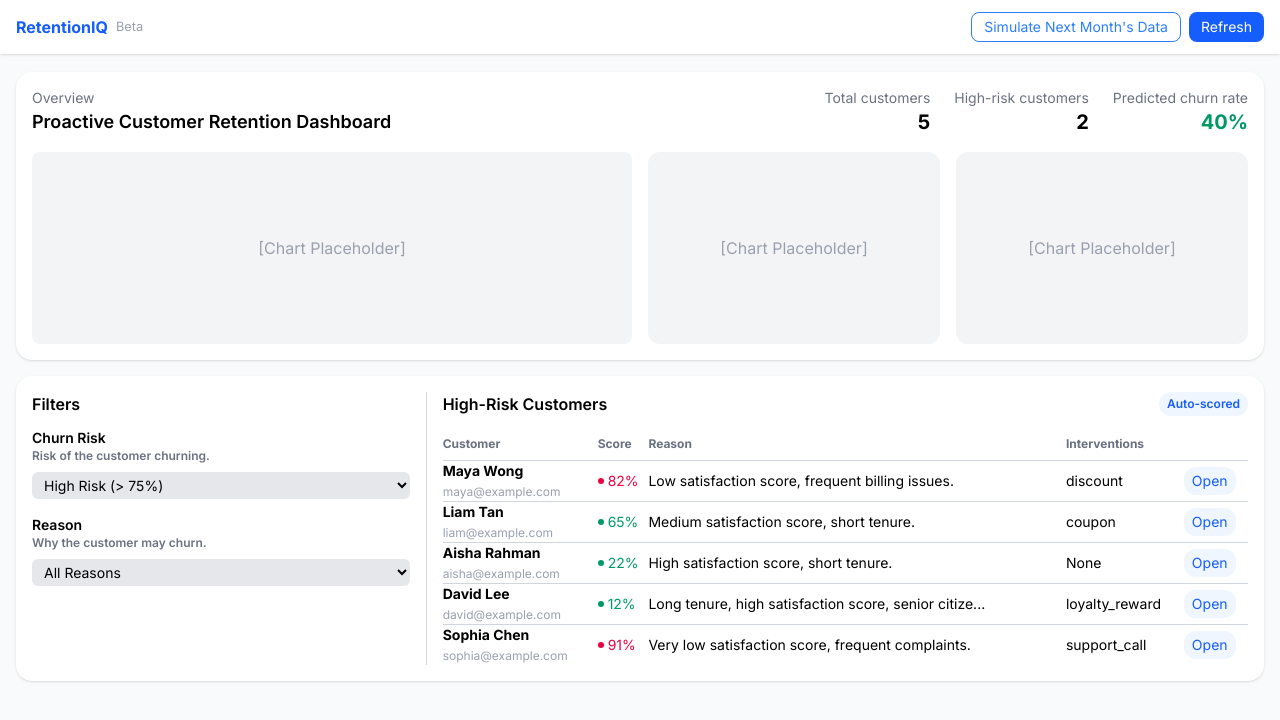
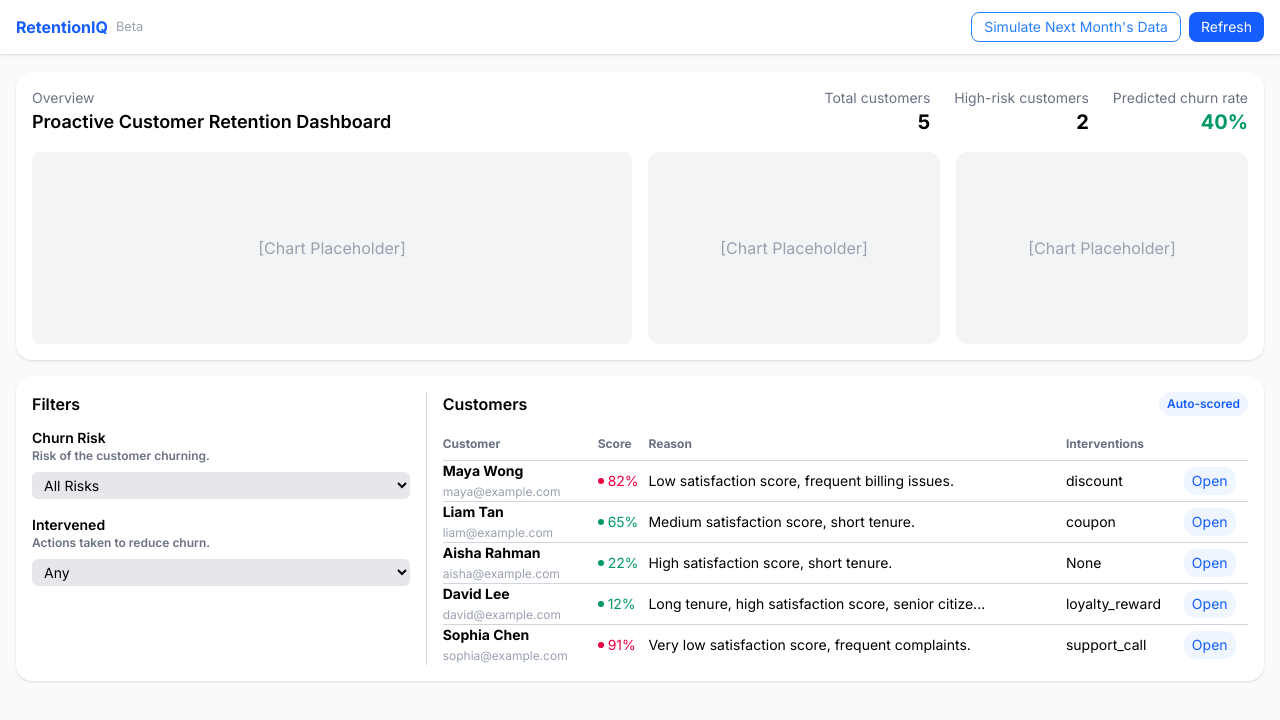
Before and after one commit to aws-hackathon-2025/retention-iq, a Vue app in the folder frontend/: page / in a window 1280 px wide. Shown: the top 720 px of the page. Built offline with nearby package versions, Linux system fonts and the light colour scheme.

Commit message:
Create working filters.

```diff
--- a/frontend/src/views/Dashboard.vue
+++ b/frontend/src/views/Dashboard.vue
@@ -1,4 +1,6 @@
 <script setup>
+import { computed, ref } from 'vue';
+
 const users = [
   {
     id: "C001",
@@ -108,6 +110,40 @@ const truncate = (text, max = 50) => {
 
 const highRiskUserCount = users.reduce((acc, user) => user.churnProbability > 0.75 ? acc + 1 : acc, 0);
 
+const churnRiskFilter = ref('all');
+const interventionFilter = ref('all');
+
+const churnRiskRanges = {
+  'all': { low: 0, high: 1 },
+  'high': { low: 0.75, high: 1 },
+  'medium': { low: 0.5, high: 0.75 },
+  'low': { low: 0, high: 0.5 }
+};
+const interventionMapper = {
+  'all': null,
+  'true': true,
+  'false': false,
+};
+
+const filterUsers = computed(() => {
+  const { low, high } = churnRiskRanges[churnRiskFilter.value];
+  const interventionOption = interventionMapper[interventionFilter.value];
+
+  return users.filter(user => {
+    // Ensure user is inside of the risk range
+    const inRiskRange = user.churnProbability > low && user.churnProbability <= high;
+
+    // Ensure the intervention is matched correctly
+    const interventionMatch =
+      interventionOption === null ||
+      (interventionOption === true && user.interventions.length > 0) ||
+      (interventionOption === false && user.interventions.length === 0);
+
+    // return respective match
+    return inRiskRange && interventionMatch;
+  });
+});
+
 </script>
 
 <template>
@@ -161,31 +197,33 @@ const highRiskUserCount = users.reduce((acc, user) => user.churnProbability > 0.
               <div>
                 <span class="block text-sm font-semibold">Churn Risk</span>
                 <span class="block mb-2 text-xs font-semibold text-gray-500">Risk of the customer churning.</span>
-                <select name="risk" class="w-full px-2 py-1 text-sm bg-gray-200 rounded-md">
+                <select name="risk" class="w-full px-2 py-1 text-sm bg-gray-200 rounded-md" v-model="churnRiskFilter">
+                  <option value="all">All Risks</option>
                   <option value="high">High Risk (> 75%)</option>
                   <option value="medium">Medium Risk (50% - 75%)</option>
                   <option value="low">Low Risk (< 50%)</option>
                 </select>
               </div>
               <div>
-                <span class="block text-sm font-semibold">Reason</span>
-                <span class="block mb-2 text-xs font-semibold text-gray-500">Why the customer may churn.</span>
-                <select name="reason" class="w-full px-2 py-1 text-sm bg-gray-200 rounded-md">
-                  <option value="all">All Reasons</option>
-                  <option value="satisfaction">Low Satisfaction Score</option>
-                  <option value="tenure">Low Tenure</option>
+                <span class="block text-sm font-semibold">Intervened</span>
+                <span class="block mb-2 text-xs font-semibold text-gray-500">Actions taken to reduce churn.</span>
+                <select name="reason" class="w-full px-2 py-1 text-sm bg-gray-200 rounded-md"
+                  v-model="interventionFilter">
+                  <option value="all">Any</option>
+                  <option value="true">Interventions Taken</option>
+                  <option value="false">No Interventions</option>
                 </select>
               </div>
             </div>
           </div>
           <div class="lg:col-span-2">
             <div class="flex items-center justify-between mb-3">
-              <h6 class="font-semibold">High-Risk Customers</h6>
+              <h6 class="font-semibold">Customers</h6>
               <span class="px-2 py-1 text-xs font-semibold text-blue-600 rounded-full bg-blue-50">Auto-scored</span>
             </div>
 
             <div class="overflow-auto max-h-80">
-              <table class="w-full text-sm">
+              <table class="w-full text-sm" v-if="filterUsers.length">
                 <thead class="text-xs text-gray-500 border-b border-gray-300">
                   <tr class="text-left">
                     <th class="py-2">Customer</th>
@@ -196,7 +234,7 @@ const highRiskUserCount = users.reduce((acc, user) => user.churnProbability > 0.
                   </tr>
                 </thead>
                 <tbody class="divide-y divide-gray-300">
-                  <tr v-for="user, index in users" :key="index">
+                  <tr v-for="user, index in filterUsers" :key="index">
                     <td>
                       <strong class="block">{{ user.name }}</strong>
                       <span class="text-xs text-gray-400">{{ user.email }}</span>
@@ -217,6 +255,11 @@ const highRiskUserCount = users.reduce((acc, user) => user.churnProbability > 0.
                   </tr>
                 </tbody>
               </table>
+              <div v-else class="flex items-center justify-center h-40">
+                <span class="text-sm text-gray-400">
+                  No users found, maybe try different filters?
+                </span>
+              </div>
             </div>
           </div>
         </div>
```
